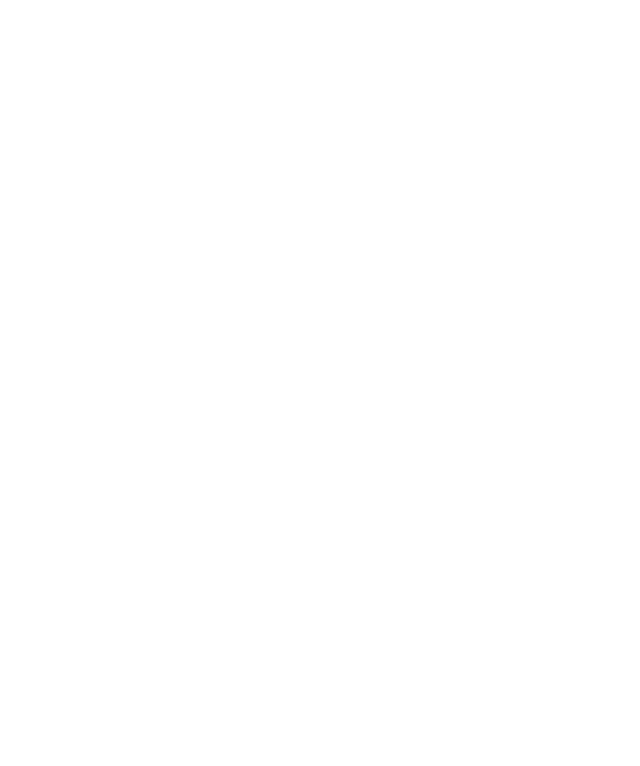
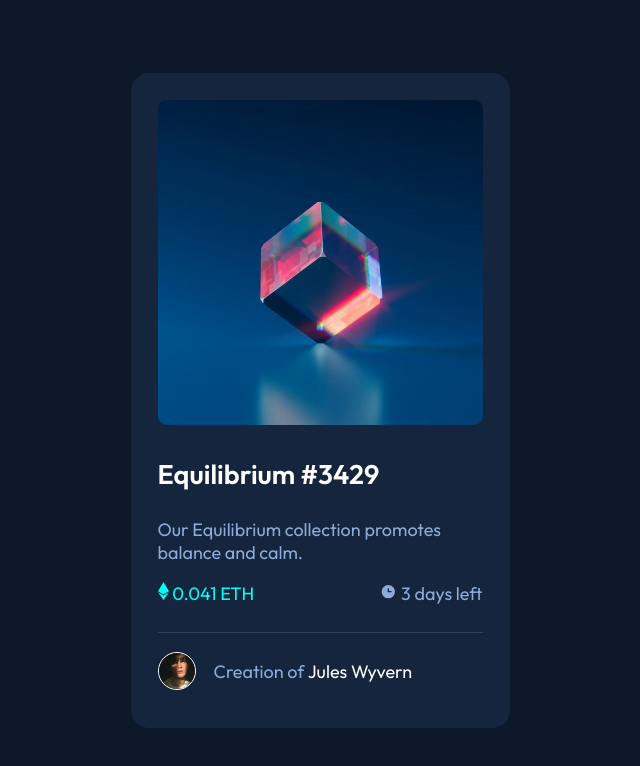
Before and after one commit to masonpsps/fe-design-challenges, a plain HTML site: page NFT Preview Card Component/index.html in a window 1280 px wide. Shown: the whole page, without its empty margins (320-960 px from the left). Drawn offline with Linux system fonts and the light colour scheme.

Commit message:
initial commit

```diff
--- a/NFT Preview Card Component/index.html
+++ b/NFT Preview Card Component/index.html
@@ -0,0 +1,50 @@
+<!DOCTYPE html>
+<html lang="en">
+<head>
+  <meta charset="UTF-8">
+  <meta name="viewport" content="width=device-width, initial-scale=1.0"> <!-- displays site properly based on user's device -->
+
+  <link rel="icon" type="image/png" sizes="32x32" href="./images/favicon-32x32.png">
+  <link rel="stylesheet" href="./styles.css">
+
+  <title>Frontend Mentor | NFT preview card component</title>
+
+  <!-- Feel free to remove these styles or customise in your own stylesheet 👍 -->
+  <style>
+    .attribution { font-size: 11px; text-align: center; }
+    .attribution a { color: hsl(228, 45%, 44%); }
+  </style>
+</head>
+<body>
+
+    <main>
+        <div class="card-wrapper">
+            <img src="./images/image-equilibrium.jpg" alt="equilibrium" class="nft-img">
+            <p class="nft-name">Equilibrium #3429</p>
+            <p class="description">Our Equilibrium collection promotes balance and calm.</p>
+            <div class="info">
+                <div class="cost">
+                    <img src="./images/icon-ethereum.svg" alt="eth icon" class="eth-icon">
+                    0.041 ETH
+                </div>
+                <div class="time-left">
+                    <img src="./images/icon-clock.svg" alt="clock" class="clock">
+                    3 days left
+                </div>
+            </div>
+            <div class="line"></div>
+            <div class="author">
+                <img src="./images/image-avatar.png" alt="avatar" class="author-avatar">
+                <p class="created-by">
+                    Creation of
+                    <span class="author-name">Jules Wyvern</span>
+                </p>
+            </div>
+        </div>
+    </main>
+  <!-- <div class="attribution">
+    Challenge by <a href="https://www.frontendmentor.io?ref=challenge" target="_blank">Frontend Mentor</a>.
+    Coded by <a href="#">Your Name Here</a>.
+  </div> -->
+</body>
+</html>
--- a/NFT Preview Card Component/styles.css
+++ b/NFT Preview Card Component/styles.css
@@ -27,3 +27,72 @@
     src: url('./fonts/Outfit/Outfit-VariableFont_wght.ttf');
     font-weight: 600;
 }
+
+html,
+body {
+    box-sizing: border-box;
+}
+body {
+    font-family: 'Outfit';
+    font-size: var(--font-size);
+    background-color: var(--dark-blue-bg);
+}
+
+main {
+    position: absolute;
+    top: 0;
+    left: 0;
+    width: 100vw;
+    height: 100vh;
+    display: flex;
+    justify-content: center;
+    align-items: center;
+}
+
+.card-wrapper {
+    background-color: var(--dark-blue-card);
+    color: var(--soft-blue);
+    width: 325px;
+    padding: 1.5em;
+    border-radius: 1em;
+}
+.nft-img {
+    width: 100%;
+    border-radius: 0.5em;
+}
+.nft-name {
+    color: var(--white);
+    font-size: 1.5em;
+    font-weight: 600;
+}
+
+.info {
+    display: flex;
+    justify-content: space-between;
+    align-items: center;
+}
+.cost {
+    color: var(--cyan);
+}
+
+.line {
+    background-color: var(--dark-blue-line);
+    width: 100%;
+    height: 1px;
+    margin: 1.5em 0 0.5em;
+}
+
+.author {
+    display: flex;
+    justify-self: flex-start;
+    align-items: center;
+}
+.author-avatar {
+    width: 2em;
+    border: 1px solid var(--white);
+    border-radius: 50%;
+    margin-right: 1em;
+}
+.author-name {
+    color: var(--white);
+}
```
Also changed, not shown: NFT Preview Card Component/images/favicon-32x32.png (added), NFT Preview Card Component/images/icon-clock.svg (added), NFT Preview Card Component/images/icon-ethereum.svg (added), NFT Preview Card Component/images/icon-view.svg (added), NFT Preview Card Component/images/image-avatar.png (added), NFT Preview Card Component/images/image-equilibrium.jpg (added).
